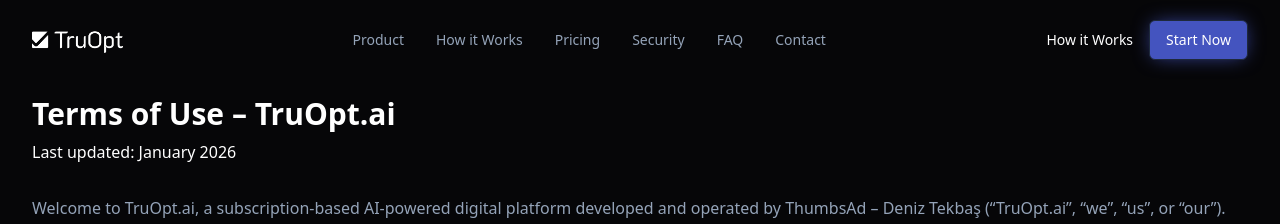
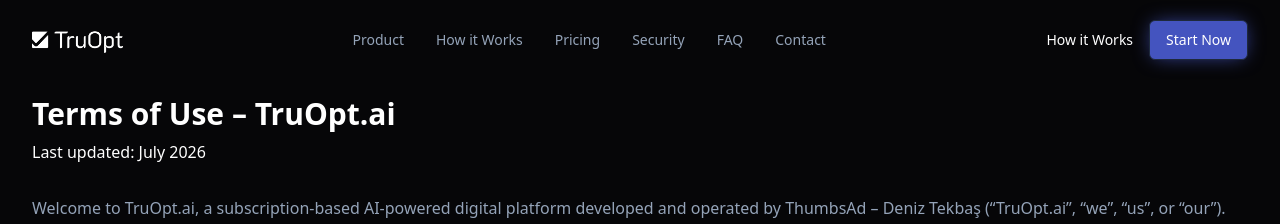
Before and after one commit to tekbasdeniz/truopt-v1-landing, a Next.js app: page /en/terms-of-use in a window 1280 px wide. Shown: the top 224 px of the page. Built offline with nearby package versions, Linux system fonts and the light colour scheme.

Commit message:
Update terms-of-use-content.tsx

```diff
--- a/components/legal/terms-of-use-content.tsx
+++ b/components/legal/terms-of-use-content.tsx
@@ -4,7 +4,7 @@
     return (
         <div className="prose prose-invert max-w-none text-muted-foreground">
             <h1 className="text-3xl font-bold text-foreground mb-2">Terms of Use – TruOpt.ai</h1>
-            <p className="mb-8 font-medium text-foreground">Last updated: January 2026</p>
+            <p className="mb-8 font-medium text-foreground">Last updated: July 2026</p>
 
             <p className="mb-6">
                 Welcome to TruOpt.ai, a subscription-based AI-powered digital platform developed and operated by ThumbsAd – Deniz Tekbaş (“TruOpt.ai”, “we”, “us”, or “our”). By accessing or using <a href="https://truopt.ai" className="text-primary hover:underline">https://truopt.ai</a> (the “Website”) and the TruOpt.ai software platform (the “Service”), you agree to be legally bound by these Terms of Use.
```
